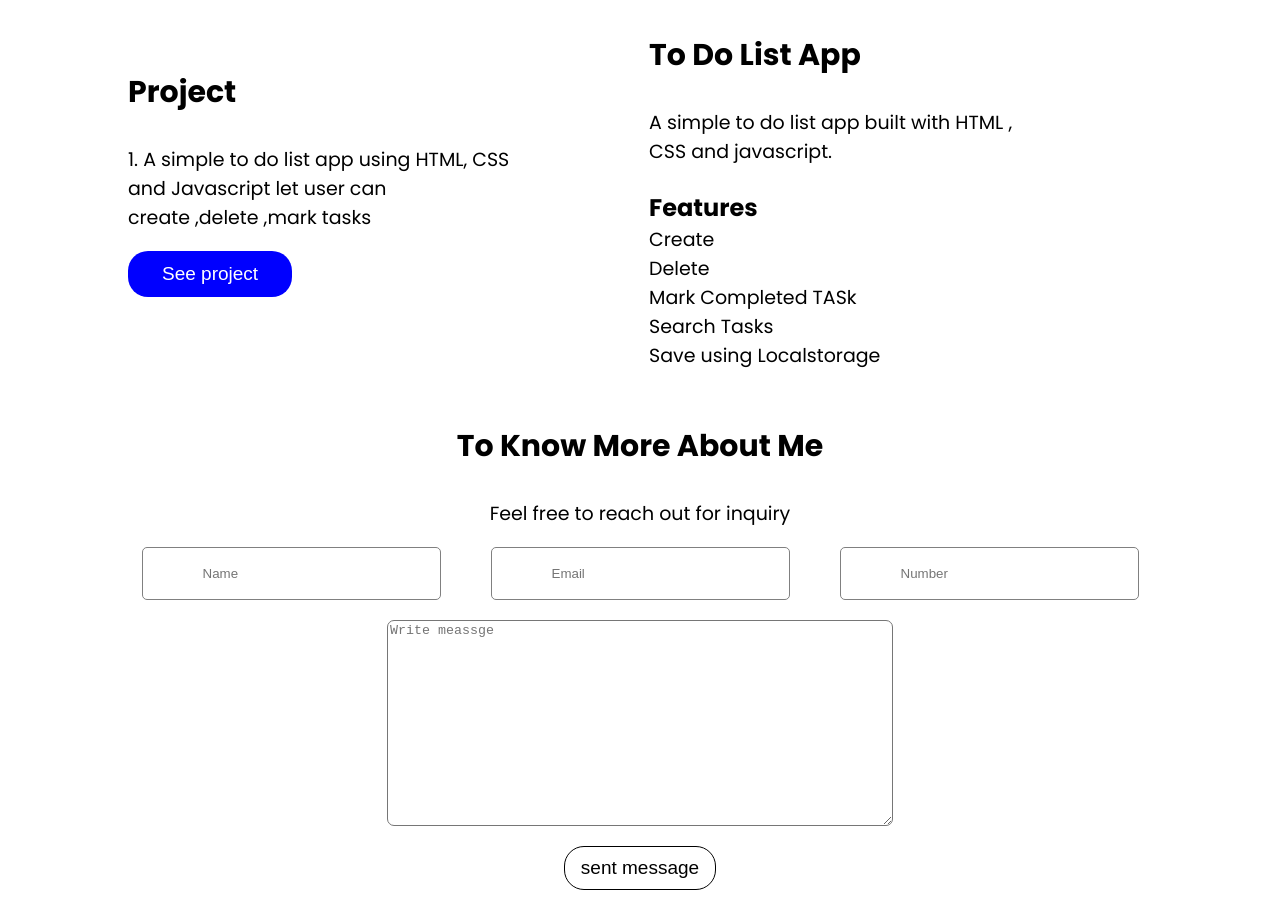
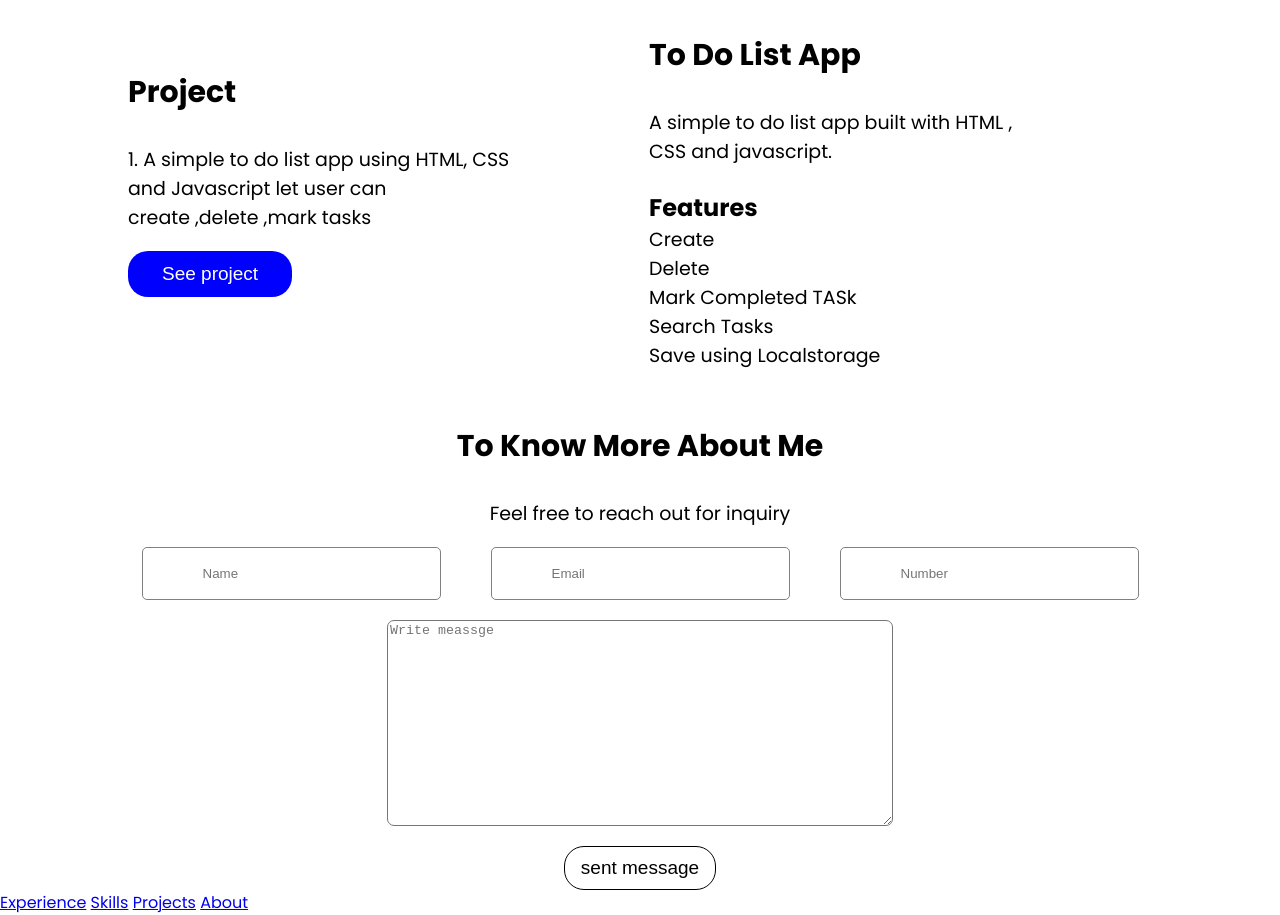
Before and after one commit to Sathish-16t/portfolio, a plain HTML site: page index.html in a window 1280 px wide. Shown: the part 1152-2067 px from the top of the page. Before the commit the page ends 2042 px from the top, so only its background shows below. Drawn offline with Linux system fonts and the light colour scheme.

Commit message:
Add files via upload

```diff
--- a/index.html
+++ b/index.html
@@ -7,11 +7,12 @@
 <link rel="preconnect" href="https://fonts.gstatic.com" crossorigin>
 <link href="https://fonts.googleapis.com/css2?family=Poppins:ital,wght@0,100;0,200;0,300;0,400;0,500;0,600;0,700;0,800;0,900;1,100;1,200;1,300;1,400;1,500;1,600;1,700;1,800;1,900&display=swap" rel="stylesheet">
    <link rel="stylesheet" href="css/index.css">
-<title>Document</title>
+<title>Portfolio</title>
 </head>
-<body>
+<body id="main">
 <!-- navigation bar -->
  <nav class="navication">
+    <p class="burger" id="burger">☰</p>
     <h5 class="title"><bold class="first">P</bold>ortfolio</h5>
     <a href="#experience" class="link">Experience</a>
     <a href="#skills" class="link">Skills</a>
@@ -129,6 +130,12 @@
 
     </form>
    </section>
-   <script></script>
+   <nav id="nav2">
+    <a href="#experience" class="link2" >Experience</a>
+    <a href="#skills" class="link2">Skills</a>
+    <a href="#projects" class="link2">Projects</a>
+    <a href="#about" class="link2">About</a>
+   </nav>
+   <script  src="js/index.js"></script>
 </body>
 </html>
```
